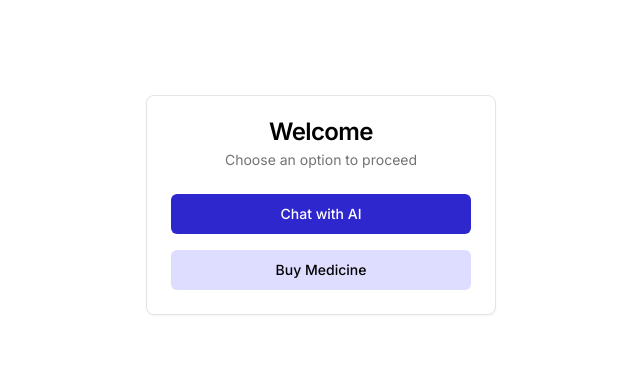
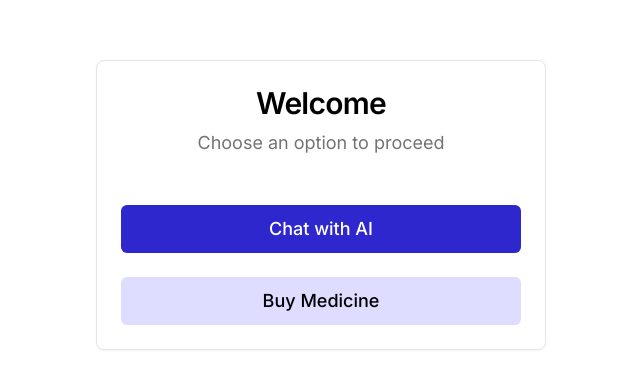
Before and after one commit to ajaparicio36/medivendo-prototype, a Next.js app: page / in a window 1280 px wide. Shown: the part 195-584 px from the top of the page, without its empty margins (319-959 px from the left). Built offline with nearby package versions, Linux system fonts and the light colour scheme.

Commit message:
refactor: increase home page size

```diff
--- a/src/app/page.tsx
+++ b/src/app/page.tsx
@@ -11,21 +11,23 @@ import { Button } from "@/components/ui/button";
 export default function Home() {
   return (
     <div className="min-h-screen flex items-center justify-center bg-white">
-      <Card className="w-[350px]">
-        <CardHeader>
-          <CardTitle className="text-black text-center">Welcome</CardTitle>
-          <CardDescription className="text-center">
+      <Card className="w-[450px]">
+        <CardHeader className="space-y-2">
+          <CardTitle className="text-black text-center text-3xl">
+            Welcome
+          </CardTitle>
+          <CardDescription className="text-center text-lg">
             Choose an option to proceed
           </CardDescription>
         </CardHeader>
-        <CardContent className="flex flex-col space-y-4">
+        <CardContent className="flex flex-col space-y-6 p-6">
           <Link href="/chat" passHref>
-            <Button className="w-full bg-[#2f27ce] hover:bg-[#2f27ce]/90">
+            <Button className="w-full bg-[#2f27ce] hover:bg-[#2f27ce]/90 text-lg py-6">
               Chat with AI
             </Button>
           </Link>
           <Link href="/catalogue" passHref>
-            <Button className="w-full bg-[#dedcff] text-black hover:bg-[#dedcff]/90">
+            <Button className="w-full bg-[#dedcff] text-black hover:bg-[#dedcff]/90 text-lg py-6">
               Buy Medicine
             </Button>
           </Link>
```
